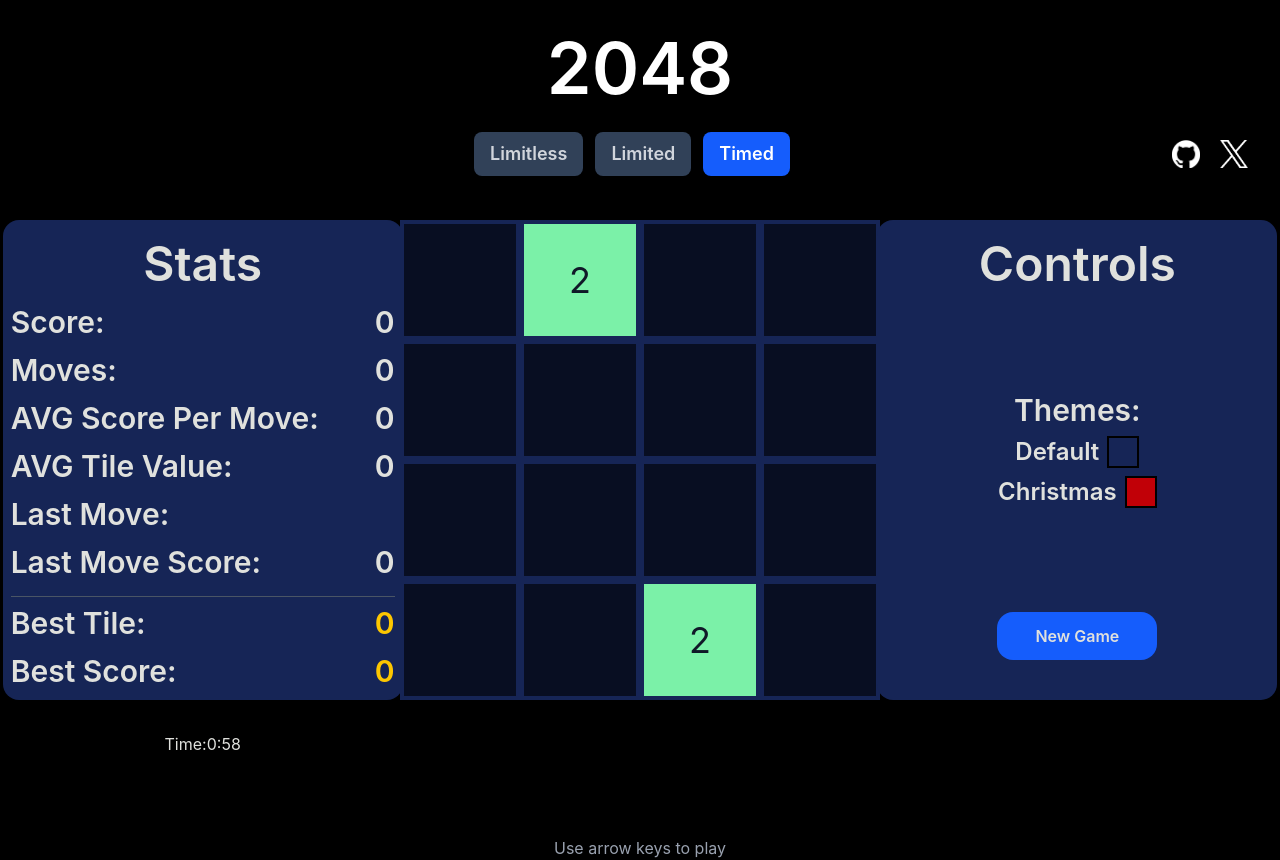
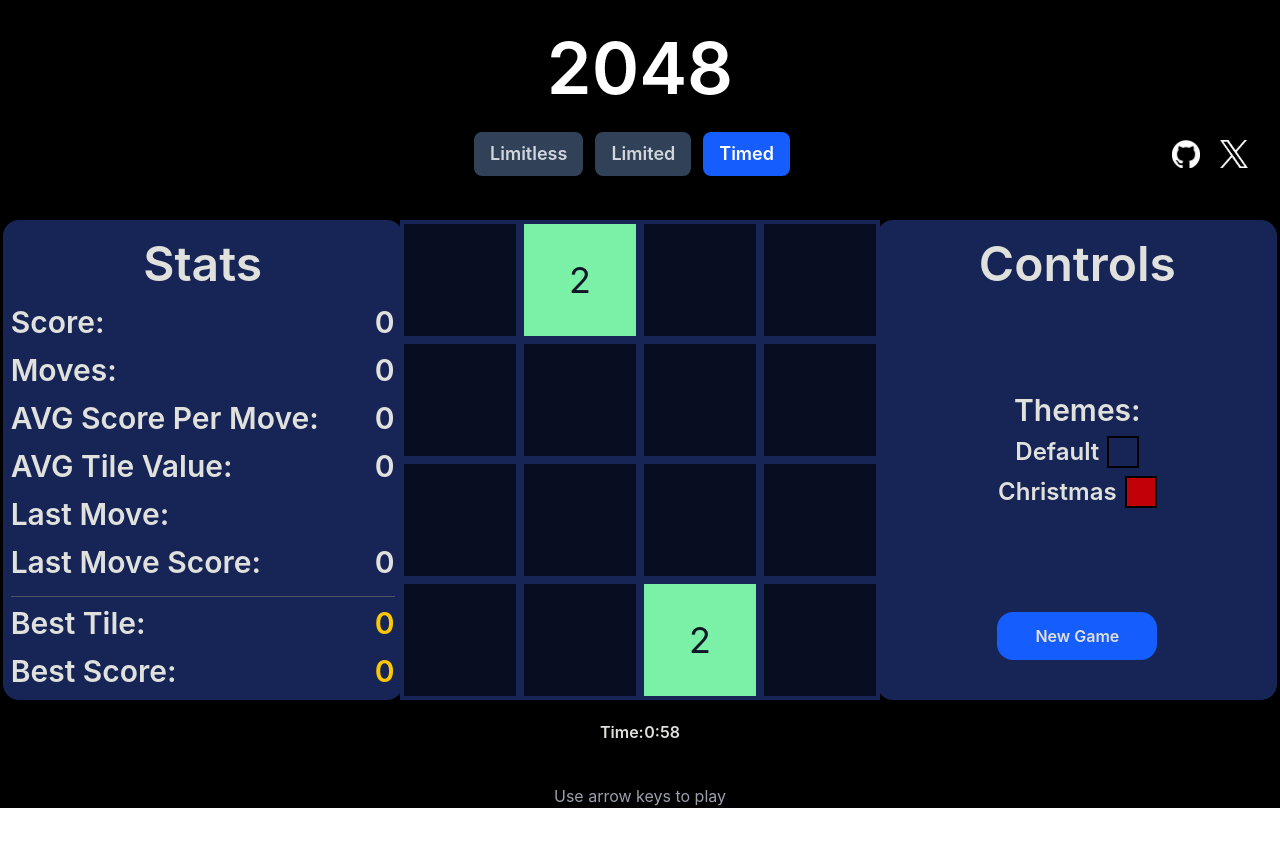
Before and after one commit to ThomasFraserDev/2048, a React (Vite) app: page / in a window 1280 px wide. Both pictures are taken after a click on the button "Timed". After the commit the page ends 808 px from the top, so only its background shows below. Built offline with nearby package versions, Linux system fonts and the light colour scheme.

Commit message:
- Changed the timer location for timed mode - Fixed formatting inconsistencies

```diff
--- a/src/App.jsx
+++ b/src/App.jsx
@@ -138,14 +138,14 @@ export default function App() {
           <Stats score={score} moves={moves} avgScore={avgScore} avgVal={avgVal} lastMove={lastMove} lmScore={lmScore} highestVal={highestVal} highScore={highScore} mode={mode} moveLimit={moveLimit}/>
           <Board board={board}/>
           <GameController replay={handleReplay} theme={setTheme}/>
-          {mode === 'timed' && (
-                    <div className="flex justify-between">
+      </div>
+      {mode === 'timed' && (
+                    <div className="flex justify-between ml-auto mr-auto mt-5 w-20 font-semibold">
                         <span>Time:</span>
                         <span className={timeRemaining <= 10 ? 'text-red-400' : ''}>{formatTime(timeRemaining)}</span>
                     </div>
                 )}
-      </div>
-        <p className="text-center mt-20 text-gray-400">Use arrow keys to play</p>
+        <p className="text-center mt-10 text-gray-400">Use arrow keys to play</p>
       </div>
     </div>
   )
--- a/src/components/Board.jsx
+++ b/src/components/Board.jsx
@@ -5,7 +5,7 @@ export default function Board({board}) {
     <div className="grid grid-cols-4 grid-rows-4 w-120">
         {board.map((row, r) =>
             row.map((value, c) => (
-                <Tile key={`${r}-${c}`} value={value} />
+                <Tile key={`${r}-${c}`} value={value}/>
             ))
         )}
     </div>
--- a/src/components/Header.jsx
+++ b/src/components/Header.jsx
@@ -1,6 +1,6 @@
 import Navbar from "./Navbar"
 
-export default function Header({ mode, setMode }) {
+export default function Header({mode, setMode}) {
     return(
         <div className="w-full flex-col text-7xl mb-8 pt-8">
             <h1 className="text-center font-semibold text-white"> 2048 </h1>
--- a/src/components/Navbar.jsx
+++ b/src/components/Navbar.jsx
@@ -1,11 +1,11 @@
-export default function Navbar({ mode, setMode }) {
-  const base = "nav-btn px-4 py-2 rounded-lg text-lg font-semibold cursor-pointer";
-  const selected = "nav-btn-selected";
+export default function Navbar({mode, setMode}) {
+  const base = "nav-btn px-4 py-2 rounded-lg text-lg font-semibold cursor-pointer"; // Base nav button styles
+  const selected = "nav-btn-selected"; // Selected nav button styles to be applied on click
 
   return (
     <nav className="w-full sticky top-0 z-40 px-4 py-3 my-4">
       <div className="w-full flex flex-row gap-4 items-center justify-between">
-        <div className="flex-1"></div>
+        <div className="flex-1"></div> {/* For justify-between spacing */}
 
         <div className="flex flex-row gap-3">
 
--- a/src/components/Stats.jsx
+++ b/src/components/Stats.jsx
@@ -1,5 +1,4 @@
 export default function Stats({score, moves, avgScore, avgVal, lastMove, lmScore, highestVal, highScore, mode, moveLimit}) {
-
     return(
         <div className="panel flex flex-col w-100 h-120 rounded-2xl font-semibold">
             <h2 className="text-5xl text-center mt-5 mb-2">Stats</h2>
--- a/src/components/Tile.jsx
+++ b/src/components/Tile.jsx
@@ -1,4 +1,4 @@
-export default function Tile({ value }) {
+export default function Tile({value}) {
   return (
     <div className={`tile tile-${value} border-4 h-30 w-30 text-4xl flex items-center justify-center`}>
       {value !== 0 ? value : ""}
```
